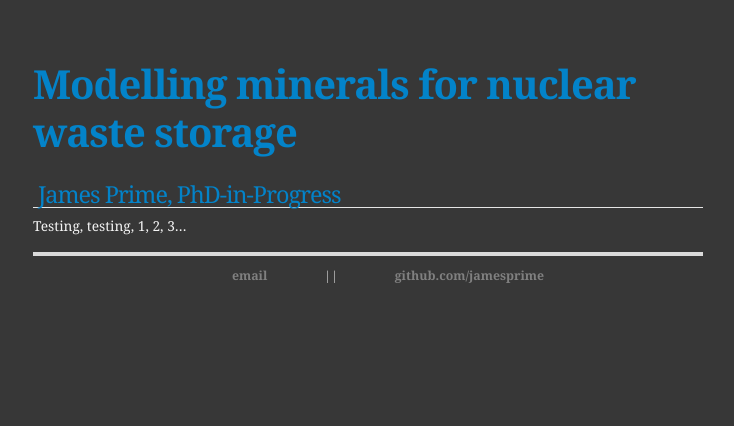
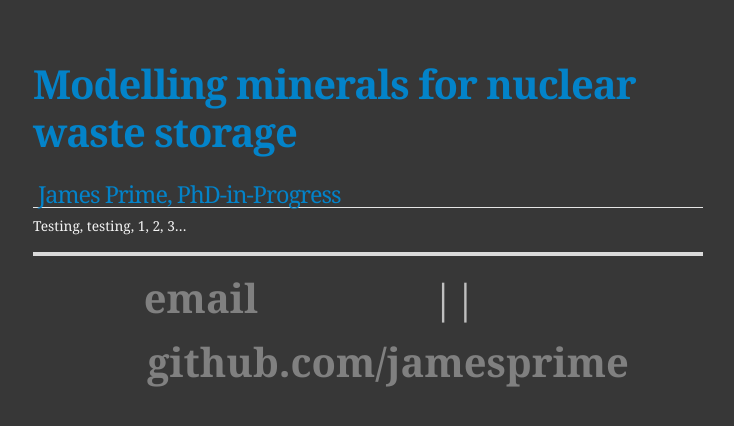
Before and after one commit to jamesprime/jamesprime.github.io, a Jekyll site: the page built from _pages/test/index.md, in a window 1280 px wide. Shown: the top 426 px of the page, without its empty margins (272-1006 px from the left). Built offline with Jekyll 4.4.1, drawn with Linux system fonts in a browser that asks for light colours; nearby versions of some CDN libraries.

Commit message:
Changed footer font-size from 0.9em to 2.9em, as a further test of the previous commit, in _sass/uberduper.scss

```diff
--- a/_sass/uberduper.scss
+++ b/_sass/uberduper.scss
@@ -198,7 +198,7 @@
     border-top: 4px solid #dadada;
     clear: both;
     color: gray;
-    font-size: 0.9em;
+    font-size: 2.9em;
     line-height: 1.6em;
     margin: 0 auto;
     padding: 8px 0;
```
